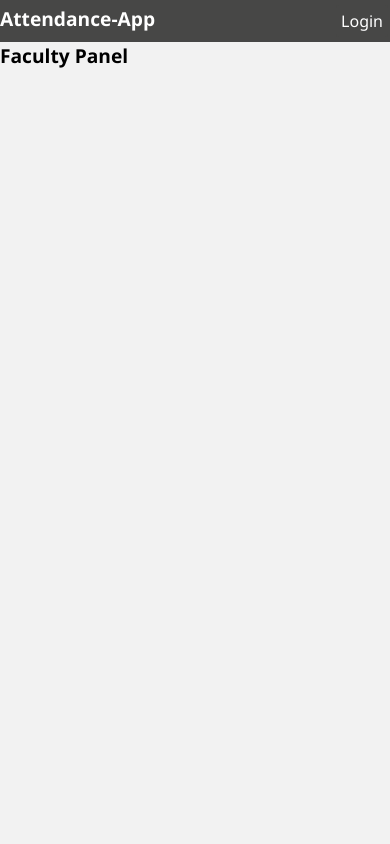
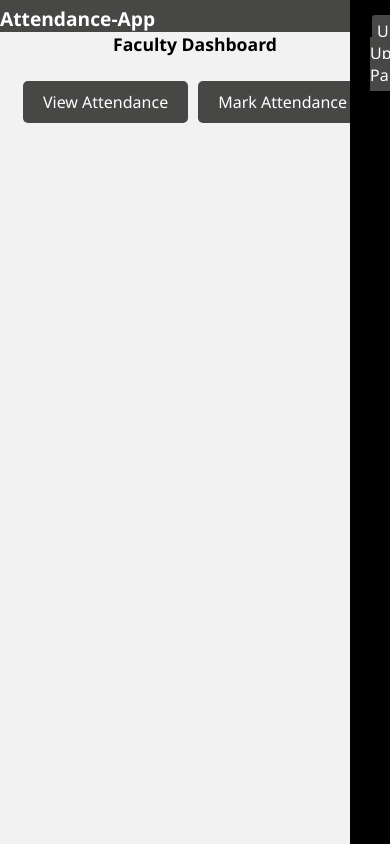
Before and after one commit to Dhruv4171/Attendence, a React (Create React App) app: page /facpanel in a window 390 px wide. Built offline with nearby package versions, Linux system fonts and the light colour scheme.

Commit message:
Commit for hamburger menu

```diff
--- a/package.json
+++ b/package.json
@@ -9,7 +9,9 @@
     "axios": "^1.4.0",
     "i": "^0.3.7",
     "react": "^18.2.0",
+    "react-burger-menu": "^3.0.9",
     "react-dom": "^18.2.0",
+    "react-icons": "^4.10.1",
     "react-redux": "^8.1.2",
     "react-router": "^6.15.0",
     "react-router-dom": "^6.15.0",
--- a/src/App.jsx
+++ b/src/App.jsx
@@ -7,7 +7,7 @@ import Profile from "./components/profile";
 import UpdateProfile from "./components/updateprofile";
 import './app.css'
 import StudPanel from "./components/studpanel";
-import Facpanel from "./components/facpanel";
+import Facltpanel from "./components/facltpanel";
 
 
 function App() {
@@ -21,7 +21,7 @@ function App() {
       <Route path="/updateprofile" element={<UpdateProfile/>}/>
       <Route path="/profile" element={<Profile />}/>
       <Route path='/studpanel' element={<StudPanel />}/>
-      <Route path='/facpanel' element={<Facpanel />}/>
+      <Route path='/facpanel' element={<Facltpanel />}/>
     </Routes>
     </BrowserRouter>
   );
--- /dev/null
+++ b/src/components/facltpanel/index.jsx
@@ -0,0 +1,19 @@
+import React from 'react'
+import Wrapper from './style'
+import { Link } from 'react-router-dom'
+
+const Facltpanel = () => {
+  return (
+    <Wrapper>
+     <div className='dashboard'>
+     <h2>Faculty Dashboard</h2>
+     </div>
+    <div className='links'>
+    <Link className='link' to ='/Viewattendance'>View Attendance</Link>
+    <Link className='link' to  ='/Markattendance'>Mark Attendance</Link>
+    </div>
+    </Wrapper>
+  )
+}
+
+export default Facltpanel
--- /dev/null
+++ b/src/components/facltpanel/style.js
@@ -0,0 +1,25 @@
+import { styled } from "styled-components";
+
+const Wrapper = styled.div`
+display: flex;
+flex-direction: column;
+justify-content: center;
+align-items: center;
+margin: 0px;
+padding: 0px;
+.links {
+  margin-top: 20px;
+}
+
+.link {
+  display: inline-block;
+  margin: 5px;
+  padding: 10px 20px;
+  background-color: #474746;
+  color: #fff;
+  text-decoration: none;
+  border-radius: 5px;
+}
+ `
+
+ export default Wrapper
--- a/src/components/facpanel/index.jsx
+++ /dev/null
@@ -1,11 +0,0 @@
-import React from 'react'
-
-const Facpanel = () => {
-  return (
-    <div>
-      <h1>Faculty Panel</h1>
-    </div>
-  )
-}
-
-export default Facpanel
--- a/src/components/header/index.jsx
+++ b/src/components/header/index.jsx
@@ -1,18 +1,28 @@
-import React from 'react'
-import { Link } from 'react-router-dom'
-import Wrapper from './style'
+import React, { useState } from 'react';
+import Wrapper from './style';
+import Menu from '../menu';
+import { GiHamburgerMenu } from 'react-icons/gi';
+import { ImCross } from 'react-icons/im';
+const Header = () => {
+  const [isMenuOpen, setIsMenuOpen] = useState(false);
 
-const Header = () => {
+  const toggleMenu = () => {
+    setIsMenuOpen(!isMenuOpen);
+  };
+
   return (
     <Wrapper>
-          <div className='header_left'>
-            <h1>Attendance-App</h1>
-          </div>
-          <div className='header_right'>
-            <Link className='link' to='/login'>Login</Link>
-          </div>
+      <div className='header_left'>
+        <h1>Attendance-App</h1>
+      </div>
+      <div>
+        <div className='hamburger-icon' onClick={toggleMenu}>
+          {isMenuOpen?<ImCross/>:<GiHamburgerMenu/>}
+        </div>
+        <Menu isOpen={isMenuOpen} toggleMenu={toggleMenu} />
+      </div>
     </Wrapper>
-  )
-}
+  );
+};
 
-export default Header
+export default Header;
--- a/src/components/header/style.js
+++ b/src/components/header/style.js
@@ -13,9 +13,6 @@ const Wrapper = styled.div`
         button{
             background-color:#474746;
             border:1px solid #474746;
-        }
-        img{
-            height:16px;
         }
         h1{
             margin-top:5px;
--- a/src/components/login/index.jsx
+++ b/src/components/login/index.jsx
@@ -19,7 +19,7 @@ const Login = () => {
         if(res.data.role === 'student'){
           navigate('/studpanel')
         }else
-        navigate('/facpanel')
+        navigate('/facltpanel')
       })
       .catch((error) => {
         console.log('API Request Failed', error);
--- /dev/null
+++ b/src/components/menu/index.jsx
@@ -0,0 +1,29 @@
+import React from 'react';
+import { Link } from 'react-router-dom';
+import Wrapper from './style';
+
+const Menu = ({ isOpen, toggleMenu }) => {
+    return (
+        <Wrapper>
+            <div className={`menu ${isOpen ? 'open' : ''}`}>
+                <Link className='menu-item' to='/updateprofile'>
+                    Update Profile
+                </Link>
+                <Link className='menu-item' to='/signup'>
+                    Sign Up
+                </Link>
+                <Link className='menu-item' to='/login'>
+                    Login
+                </Link>
+                <Link className='menu-item' to='/facpanel'>
+                    Faculty Panel
+                </Link>
+                <Link className='menu-item' to='/studpanel'>
+                    Student Panel
+                </Link>
+            </div>
+        </Wrapper>
+    );
+};
+
+export default Menu;
--- /dev/null
+++ b/src/components/menu/style.js
@@ -0,0 +1,30 @@
+import { styled } from "styled-components";
+
+const Wrapper = styled.div`
+    .menu{
+        position: fixed;
+        top: 0;
+        right: -250px;
+        width: 250px;
+        height: 100vh;
+        background-color: #000;
+        padding: 20px;
+        transition: right 0.3s ease;
+    }
+    &.open{
+        right:0;
+    }
+    a{
+        text-decoration:none;
+        color:#fff;
+        font-size:1rem;
+        background-color:#474746;
+        margin:5px 2px;
+        padding:5px;
+        border-radius:3px;
+    }
+    a:hover{
+        background-color:#292;
+    }
+`
+export default Wrapper
```
Also changed, not shown: src/components/facultyrole/index.jsx (added, +14 -0 lines), src/components/signup/index.jsx (+18 -0 lines), 1 other file (tests, documents, lock files or other folders).
